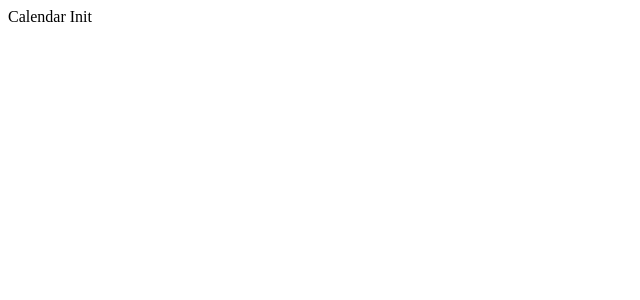
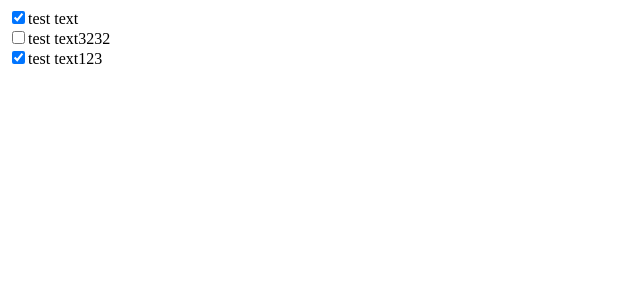
Before and after one commit to karambaJob/calendar, a React app: page / in a window 1280 px wide. Shown: the top 300 px of the page, without its empty margins (0-640 px from the left). Built offline with nearby package versions, Linux system fonts and the light colour scheme; the HTML template or start-up script is replaced by a standard one.

Commit message:
add css styles

```diff
--- a/package.json
+++ b/package.json
@@ -23,6 +23,12 @@
     "babel-preset-env": "^1.7.0",
     "babel-preset-react": "^6.24.1",
     "babel-preset-stage-2": "^6.24.1",
+    "css-loader": "^0.28.11",
+    "less": "^3.0.4",
+    "less-loader": "^4.1.0",
+    "postcss-flexbugs-fixes": "^3.3.1",
+    "postcss-loader": "^2.1.5",
+    "style-loader": "^0.21.0",
     "webpack": "^4.12.0",
     "webpack-cli": "^3.0.3",
     "webpack-dev-server": "^3.1.4"
--- a/src/App.js
+++ b/src/App.js
@@ -1,7 +1,8 @@
 import React, { Component } from "react";
+import TaskList from "./containers/TaskList";
 
 export default class App extends Component {
   render() {
-    return <div>{"Calendar Init"}</div>;
+    return <TaskList />;
   }
 }
--- /dev/null
+++ b/src/components/TaskItem/index.js
@@ -0,0 +1,14 @@
+import React, { Component } from "react";
+
+export default class TaskItem extends Component {
+  render() {
+    const { text, isCompleted } = this.props;
+
+    return (
+      <label>
+        <input type="checkbox" checked={isCompleted} />
+        {text}
+      </label>
+    );
+  }
+}
--- /dev/null
+++ b/src/containers/TaskList/TaskList.css
@@ -0,0 +1,8 @@
+.list {
+    margin: 0;
+    padding: 0;
+}
+
+.test {
+    background: red;
+}
--- /dev/null
+++ b/src/containers/TaskList/index.js
@@ -0,0 +1,32 @@
+import React, { Component } from "react";
+import TaskItem from "../../components/TaskItem";
+import style from "./TaskList.css";
+
+const data = [
+  {
+    id: 1,
+    text: "test text",
+    completed: true
+  },
+  {
+    id: 2,
+    text: "test text3232",
+    completed: false
+  },
+  {
+    id: 3,
+    text: "test text123",
+    completed: true
+  }
+];
+
+export default class TaskList extends Component {
+  render() {
+    const items = data.map(task => (
+      <li key={task.id}>
+        <TaskItem text={task.text} isCompleted={task.completed} />
+      </li>
+    ));
+    return <ul className={style.list}>{items}</ul>;
+  }
+}
--- /dev/null
+++ b/src/containers/TaskList/style.less
@@ -0,0 +1,4 @@
+.list {
+    margin: 0;
+    padding: 0;
+}
--- a/webpack.config.js
+++ b/webpack.config.js
@@ -1,3 +1,5 @@
+var autoprefixer = require("autoprefixer");
+
 module.exports = {
   entry: ["./src/index.js"],
   output: {
@@ -14,6 +16,39 @@ module.exports = {
         test: /\.(js|jsx)$/,
         exclude: /node_modules/,
         use: ["babel-loader"]
+      },
+      {
+        test: /\.css$/,
+        use: [
+          require.resolve("style-loader"),
+          {
+            loader: require.resolve("css-loader"),
+            options: {
+              importLoaders: 1,
+              modules: true,
+              localIdentName: "[name]__[local]___[hash:base64:5]"
+            }
+          },
+          {
+            loader: require.resolve("postcss-loader"),
+            options: {
+              ident: "postcss",
+              plugins: () => [
+                require("postcss-flexbugs-fixes"),
+                autoprefixer({
+                  browsers: [
+                    ">1%",
+                    "last 4 versions",
+                    "Firefox ESR",
+                    "not ie < 9"
+                  ],
+                  flexbox: "no-2009"
+                }),
+                require("postcss-modules-values")
+              ]
+            }
+          }
+        ]
       }
     ]
   },
```
Also changed, not shown: 2 other files (tests, documents, lock files or other folders).
